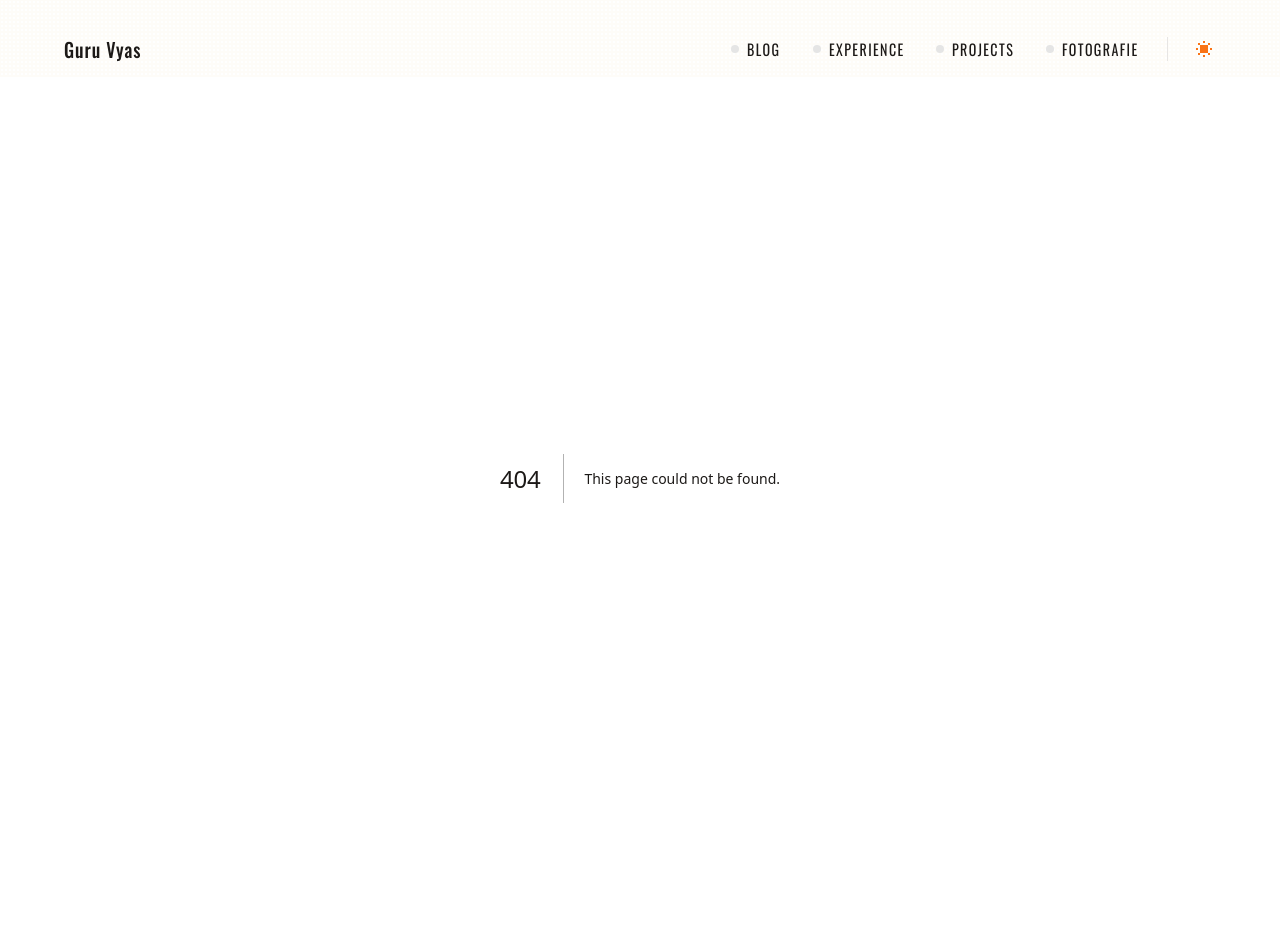
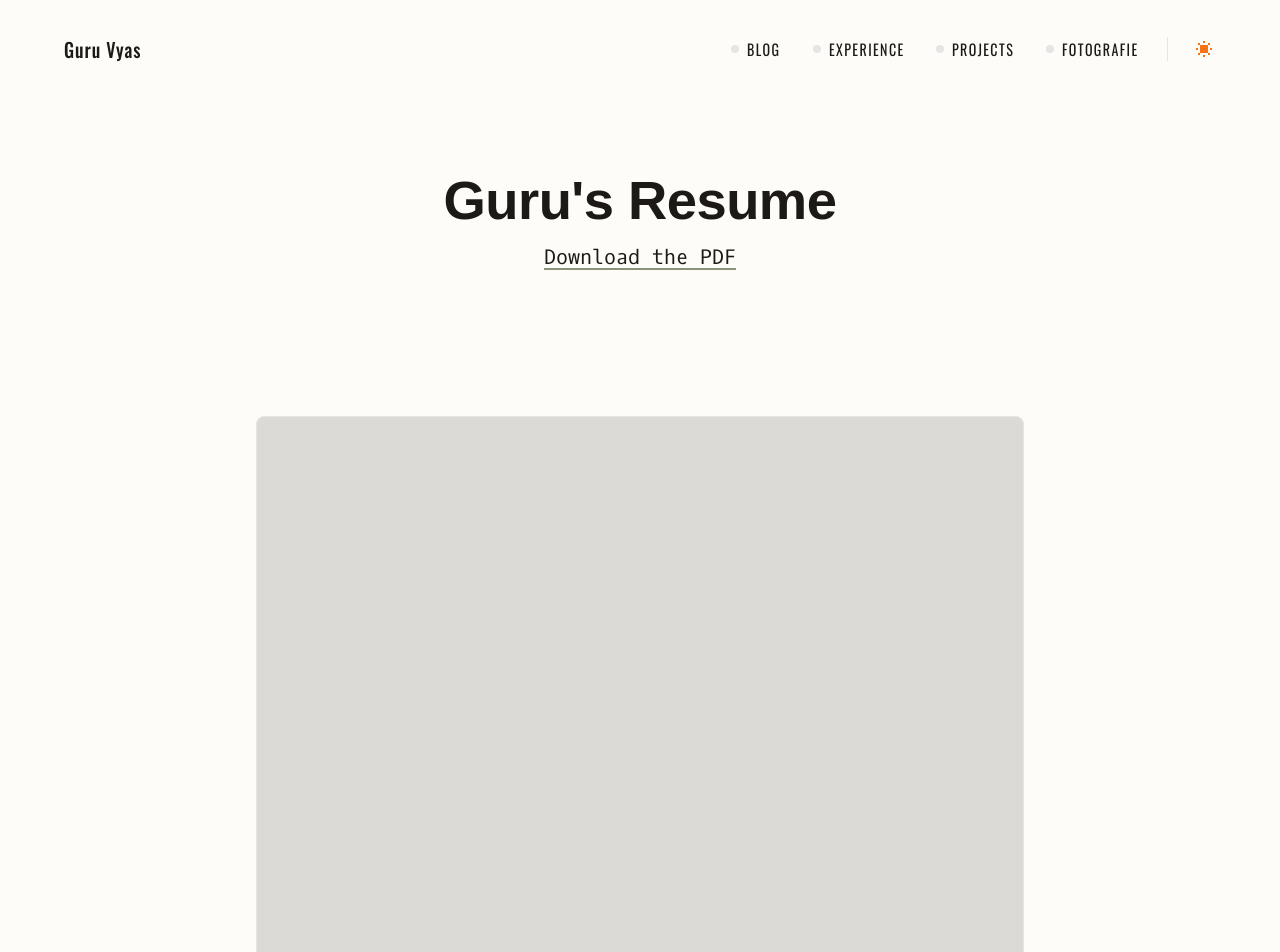
Before and after one commit to wakeupguruu/portfolio, a Next.js app: page /resume in a window 1280 px wide. Before the commit this address had no page. Shown: the top 952 px of the page. Before the commit the page ends 878 px from the top, so only its background shows below. Built offline with nearby package versions, Linux system fonts and the light colour scheme; a web font is replaced by a local one.

Commit message:
feat: add dedicated resume page and update footer links

```diff
--- /dev/null
+++ b/app/resume/page.tsx
@@ -0,0 +1,45 @@
+import { Container, Section } from "@/components/ui/section";
+import { Footer } from "@/components/Footer";
+import { SayHello } from "@/components/say-hello";
+import { Metadata } from "next";
+
+export const metadata: Metadata = {
+    title: "Guru's Resume",
+};
+
+export default function ResumePage() {
+    return (
+        <div className="w-full">
+            <div className="pt-[61px] md:pt-24 w-full overflow-x-hidden">
+                <Container>
+                    <Section className="mb-12 text-center">
+                        <h1 className="font-tasa text-4xl font-extrabold leading-none tracking-[-0.04em] text-[#1c1917] dark:text-[#ededed] sm:text-[3.4rem] mb-4">
+                            Guru's Resume
+                        </h1>
+
+                        <a
+                            href="/GuruVyas_Resume.pdf"
+                            download
+                            className="text-xl text-muted-foreground hover:text-foreground link-custom-underline transition-colors pb-1 font-oxygen"
+                        >
+                            Download the PDF
+                        </a>
+                    </Section>
+
+                    <Section className="mb-20">
+                        <div className="w-full max-w-3xl mx-auto aspect-[1/1.4] md:aspect-[1/1.2] bg-muted/20 border border-border rounded-lg overflow-hidden">
+                            <iframe
+                                src="/GuruVyas_Resume.pdf#view=FitH"
+                                className="w-full h-full"
+                                title="Resume Viewer"
+                            />
+                        </div>
+                    </Section>
+                </Container>
+
+                <SayHello />
+                <Footer />
+            </div>
+        </div>
+    );
+}
--- a/components/Footer.tsx
+++ b/components/Footer.tsx
@@ -9,6 +9,12 @@ export function Footer() {
         <div className="w-full md:w-[79%] flex items-center justify-between px-4 md:px-12 text-base font-mono">
           <div className="px-5 font-tasa">© {new Date().getFullYear()} Guru Vyas</div>
           <div className="flex gap-8">
+            <Link href="/about" className="text-secondary/60 hover:text-foreground hover:underline transition-colors decoration-1 underline-offset-4 font-tasa uppercase text-sm tracking-widest hover:decoration-accent hover:decoration-[3px]">
+              About
+            </Link>
+            <Link href="/resume" className="text-secondary/60 hover:text-foreground hover:underline transition-colors decoration-1 underline-offset-4 font-tasa uppercase text-sm tracking-widest hover:decoration-accent hover:decoration-[3px]">
+              Resume
+            </Link>
           </div>
         </div>
       </div>
```
